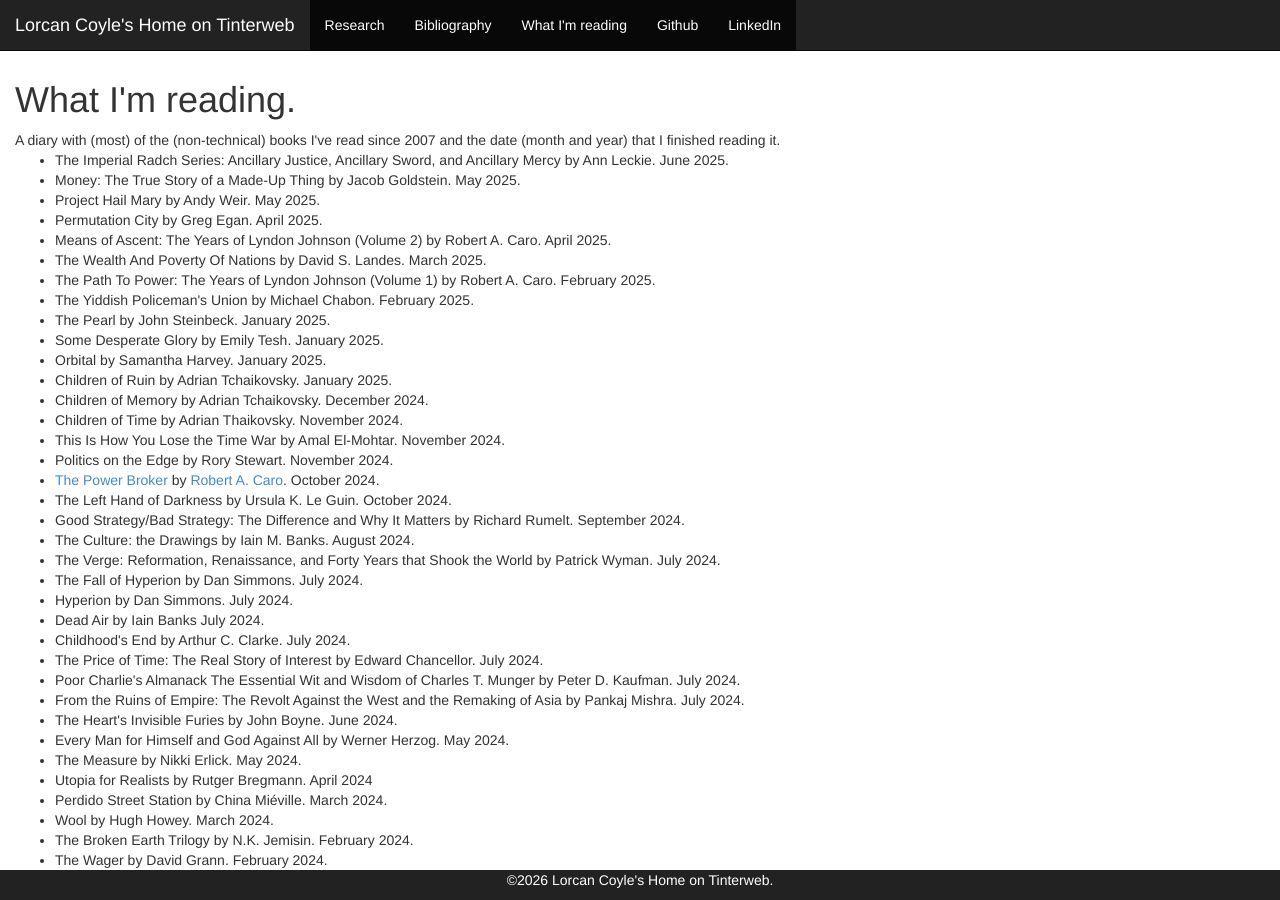
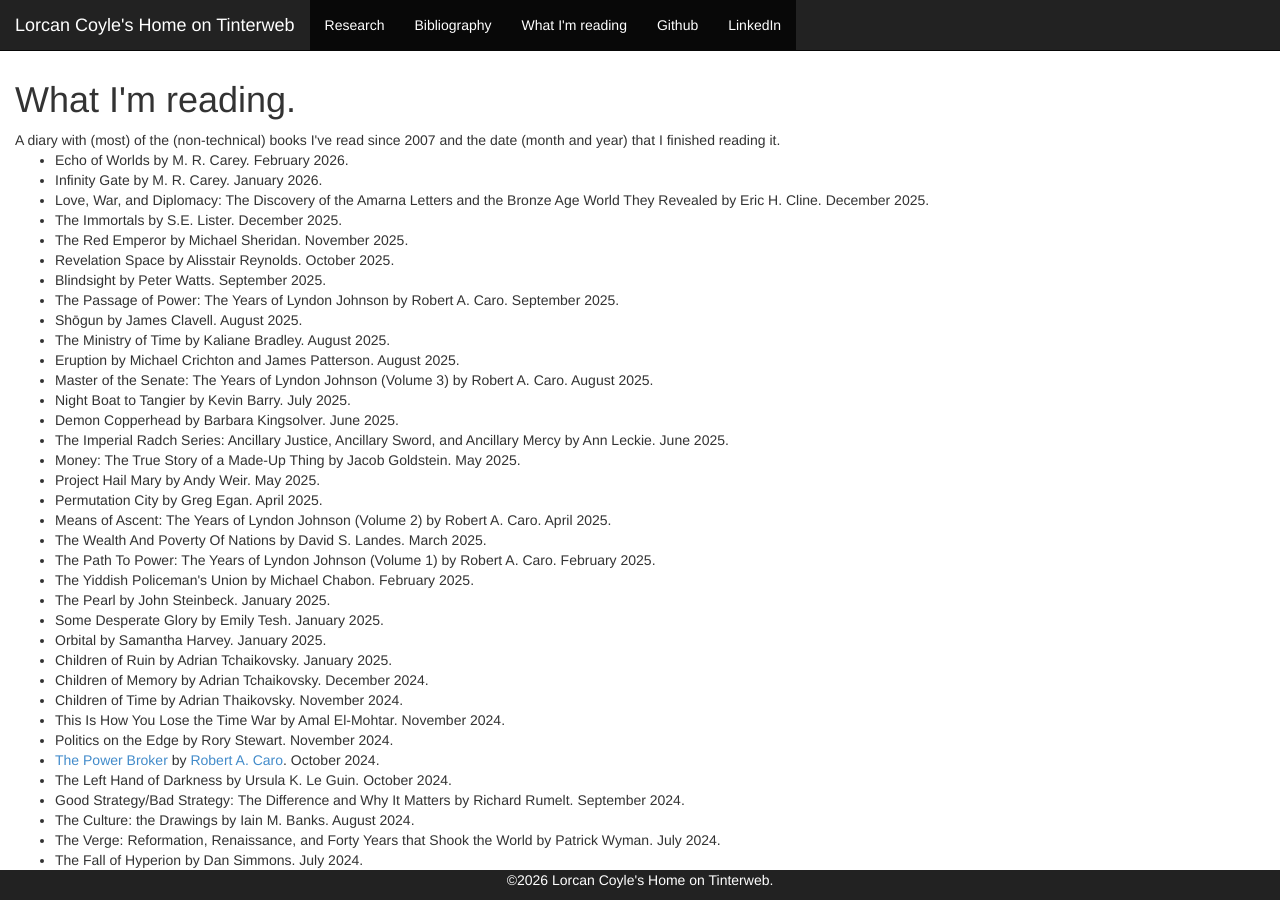
Before and after one commit to lorcan/lorcan.github.io, a Jekyll site: the page built from books.html, in a window 1280 px wide and 900 px high. Built offline with Jekyll 4.4.1, drawn with Linux system fonts in a browser that asks for light colours.

Commit message:
reading list up to February 2026

```diff
--- a/books.html
+++ b/books.html
@@ -5,6 +5,20 @@
 <h1>What I'm reading.</h1>
 A diary with (most) of the (non-technical) books I've read since 2007 and the date (month and year) that I finished reading it.
 <ul>
+<li>Echo of Worlds by M. R. Carey. February 2026.</li>
+<li>Infinity Gate by M. R. Carey. January 2026.</li>
+<li>Love, War, and Diplomacy: The Discovery of the Amarna Letters and the Bronze Age World They Revealed by Eric H. Cline. December 2025.</li>
+<li>The Immortals by S.E. Lister. December 2025.</li>
+<li>The Red Emperor by Michael Sheridan. November 2025.</li>
+<li>Revelation Space by Alisstair Reynolds. October 2025.</li>
+<li>Blindsight by Peter Watts. September 2025.</li>
+<li>The Passage of Power: The Years of Lyndon Johnson by Robert A. Caro. September 2025.</li>
+<li>Shōgun by James Clavell. August 2025.</li>
+<li>The Ministry of Time by Kaliane Bradley. August 2025.</li>
+<li>Eruption by Michael Crichton and James Patterson. August 2025.</li>
+<li>Master of the Senate: The Years of Lyndon Johnson (Volume 3) by Robert A. Caro. August 2025.</li>
+<li>Night Boat to Tangier by Kevin Barry. July 2025.</li>
+<li>Demon Copperhead by Barbara Kingsolver. June 2025.</li>
 <li>The Imperial Radch Series: Ancillary Justice, Ancillary Sword, and Ancillary Mercy by Ann Leckie. June 2025.</li>
 <li>Money: The True Story of a Made-Up Thing by Jacob Goldstein. May 2025.</li>
 <li>Project Hail Mary by Andy Weir. May 2025.</li>
```
